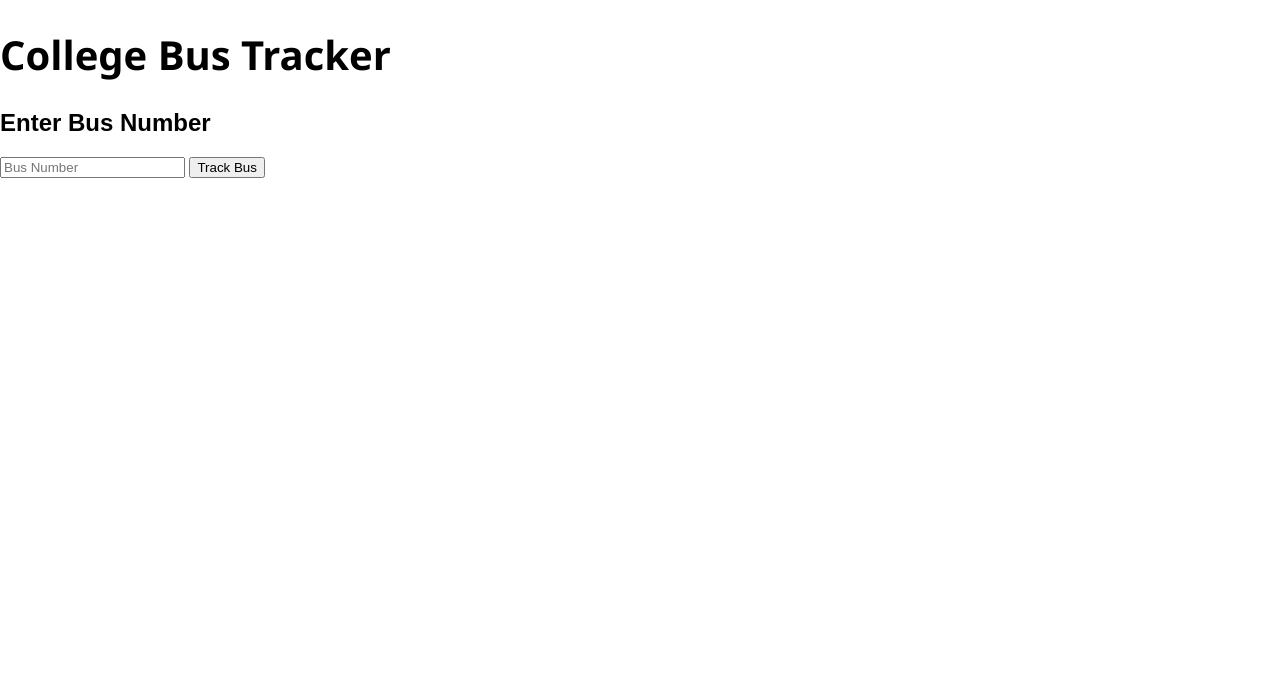
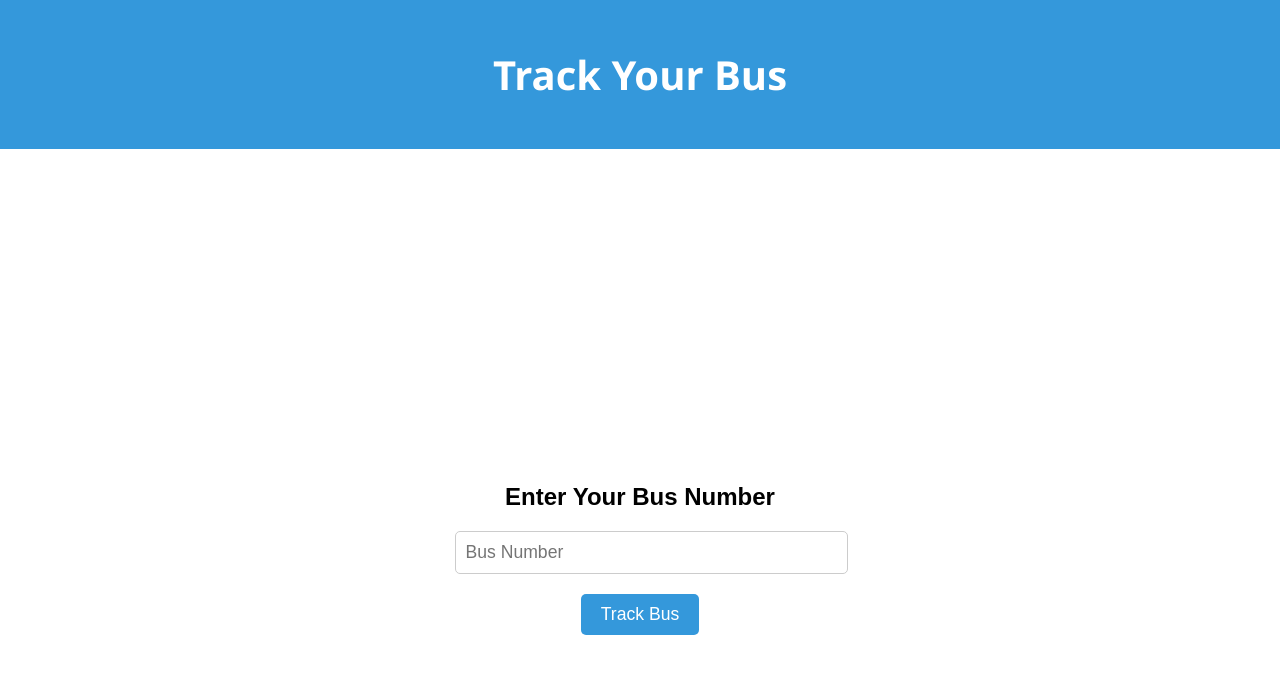
Before and after one commit to sampadakhadse24/BusTracker, a plain HTML site: page index.html in a window 1280 px wide. Drawn offline with Linux system fonts and the light colour scheme.

Commit message:
new index.html

```diff
--- a/index.html
+++ b/index.html
@@ -1,27 +1,27 @@
 <!DOCTYPE html>
 <html lang="en">
 <head>
-    <meta charset="UTF-8">
-    <meta name="viewport" content="width=device-width, initial-scale=1.0">
-    <title>College Bus Tracker</title>
-    <link rel="stylesheet" href="styles.css">
+  <meta charset="UTF-8">
+  <meta name="viewport" content="width=device-width, initial-scale=1.0">
+  <meta http-equiv="X-UA-Compatible" content="ie=edge">
+  <title>Bus Tracking System</title>
+  <link rel="stylesheet" href="styles.css">
 </head>
 <body>
-    <div id="loader">
-        <h1>College Bus Tracker</h1>
-        <div class="spinner"></div>
+  <header>
+    <h1>Track Your Bus</h1>
+  </header>
+
+  <main>
+    <div class="container">
+      <div class="input-box">
+        <h2>Enter Your Bus Number</h2>
+        <input type="text" id="bus-number" placeholder="Bus Number" required>
+        <button onclick="redirect()">Track Bus</button>
+      </div>
     </div>
+  </main>
 
-    <div id="content" class="hidden">
-        <h2>Enter Bus Number</h2>
-        <form id="busForm">
-            <input type="text" id="busNumber" placeholder="Bus Number">
-            <button type="submit">Track Bus</button>
-        </form>
-    </div>
-
-    <div id="map" class="hidden"></div>
-
-    <script src="script.js"></script>
+  <script src="script.js"></script>
 </body>
 </html>
```
